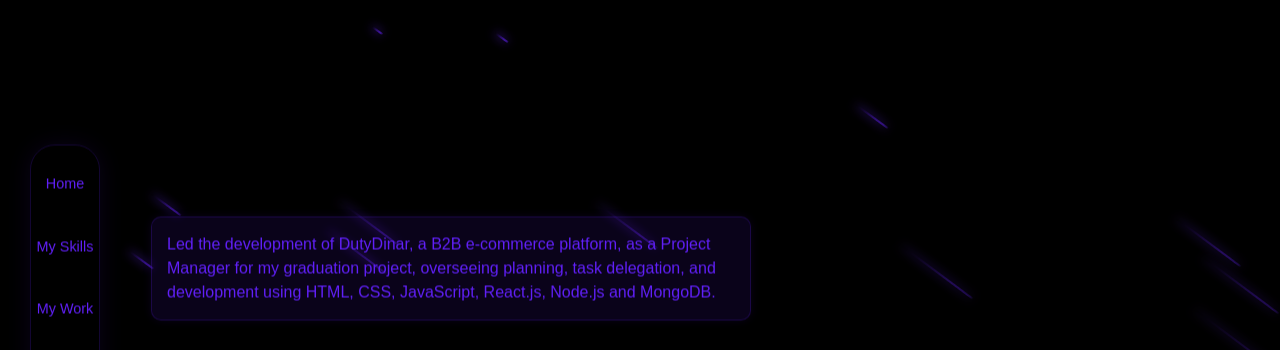
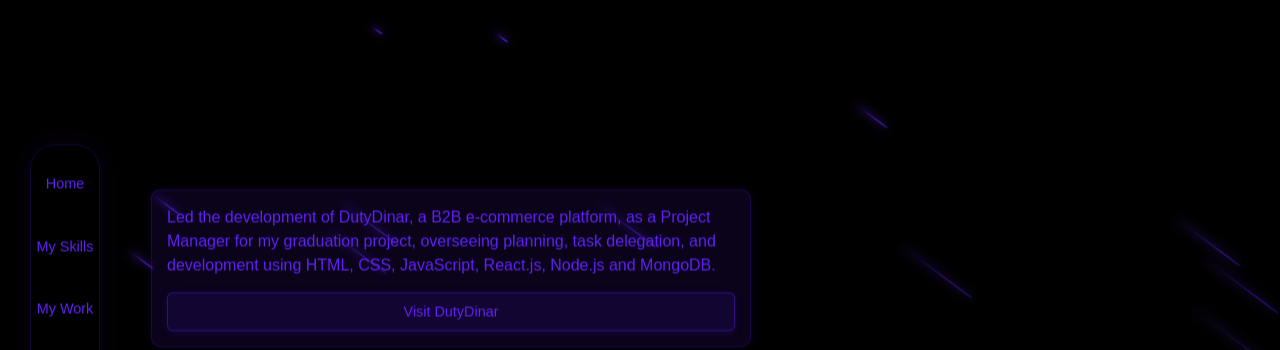
Before and after one commit to thakakhwa/thakakhwa.github.io, a plain HTML site: page myWork.html in a window 1280 px wide. Shown: the top 350 px of the page. Drawn offline with nearby package versions, Linux system fonts and the light colour scheme; a small style sheet from the web is missing.

Commit message:
the button keeps scalling

```diff
--- a/myWork.html
+++ b/myWork.html
@@ -43,7 +43,9 @@
       <div id="l1">Led the development of DutyDinar, a B2B e-commerce platform, as a
         Project Manager for my graduation project, overseeing planning, task
         delegation, and development using HTML, CSS, JavaScript, React.js,
-        Node.js and MongoDB.</div>
+        Node.js and MongoDB.
+        <a href="https://dutydinar.com" target="_blank" class="project-button">Visit DutyDinar</a>
+      </div>
       <div id="l2">Designed and implemented a security system, integrating a camera
         and a fingerprint scanner using Arduino Uno.</div>
       <div id="l3" >Designed and developed a cross-platform mobile application using
--- a/styles.css
+++ b/styles.css
@@ -556,3 +556,29 @@ input:checked+.slider:before {
 .light-mode #header a.active {
     color: black !important;
 }
+
+/* Project button styling */
+.project-button {
+    display: inline-block;
+    margin-top: 15px;
+    padding: 8px 16px;
+    background-color: rgba(97, 32, 248, 0.1);
+    border: 1px solid rgba(97, 32, 248, 0.4);
+    border-radius: 6px;
+    color: #6120f8;
+    text-decoration: none;
+    font-family: sans-serif;
+    font-size: 12px;
+    font-weight: 500;
+    box-shadow: 0 2px 8px rgba(97, 32, 248, 0.15);
+    animation: none !important;
+    transition: all 0.3s ease;
+}
+
+.project-button:hover {
+    background-color: rgba(97, 32, 248, 0.3);
+    border-color: rgba(97, 32, 248, 0.8);
+    transform: scale(0.5) translateX(3px);
+    box-shadow: 0 2px 12px rgba(97, 32, 248, 0.3);
+    color: white;
+}
```
